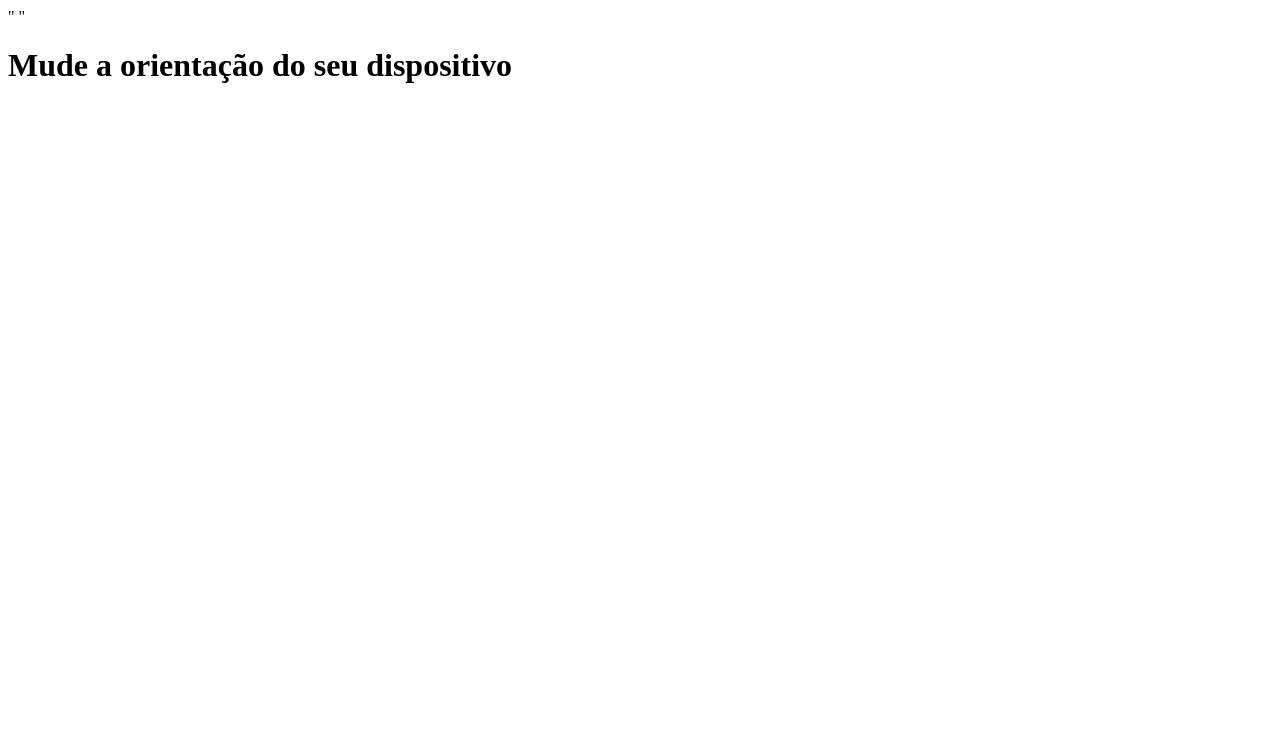
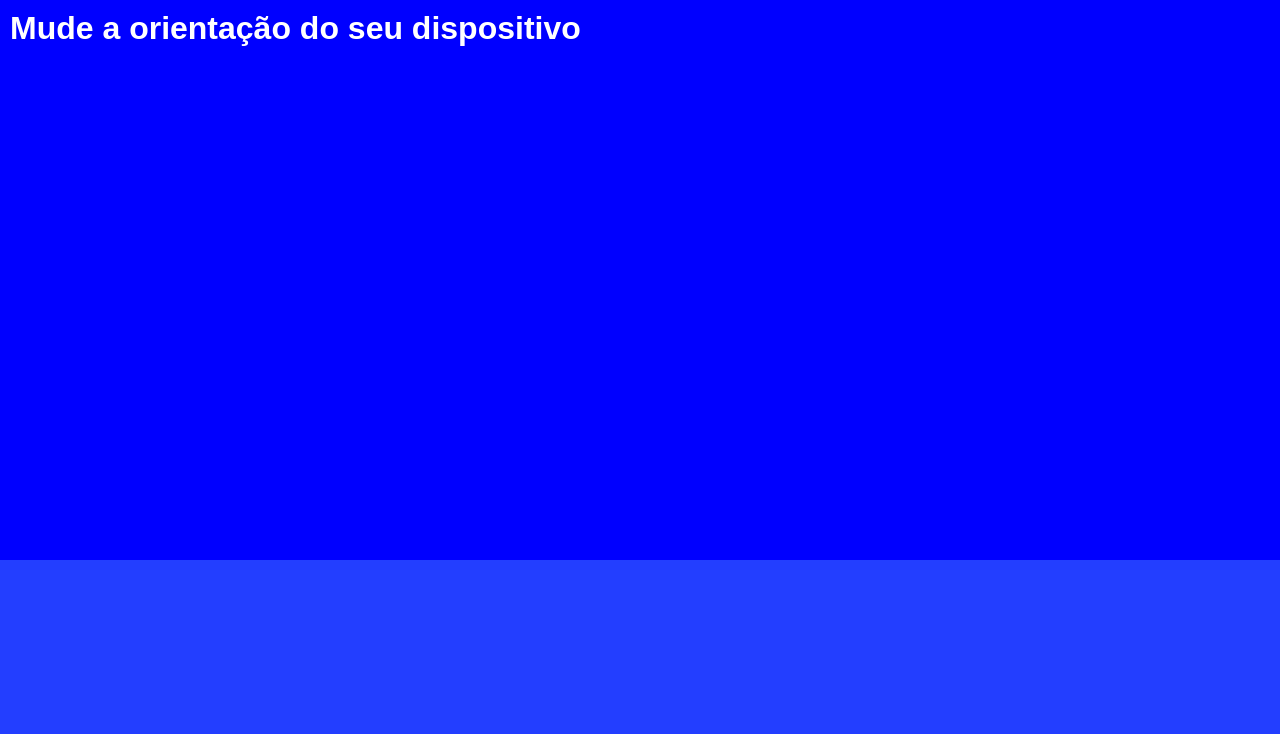
Before and after one commit to michelle-lopes/Html-Css, a plain HTML site: page Exercicio/exercicio014/mk002/index.html in a window 1280 px wide. Shown: the top 734 px of the page. Drawn offline with Linux system fonts and the light colour scheme.

Commit message:
exercicicio media

```diff
--- a/Exercicio/exercicio014/mk002/estilos/paisagem.css
+++ b/Exercicio/exercicio014/mk002/estilos/paisagem.css
@@ -1,3 +1,8 @@
 @charset "UTF-8";
 
 /* MODO PAISAGEM */
+
+body{
+    background-image: url(../imagens/cev-landscape.jpg);
+    background-position: left bottom;
+}
--- a/Exercicio/exercicio014/mk002/estilos/retrato.css
+++ b/Exercicio/exercicio014/mk002/estilos/retrato.css
@@ -1,3 +1,8 @@
 @charset "UTF-8";
 
-/* mODO DEITADO */
+/* mODO em pe */
+
+body{
+background-image: url(../imagens/cev-portrait.jpg);
+background-position: center bottom;
+}
--- a/Exercicio/exercicio014/mk002/estilos/style.css
+++ b/Exercicio/exercicio014/mk002/estilos/style.css
@@ -1,3 +1,23 @@
 @charset "UTF-8";
 
-/* Modo de tela */
+/* Configuração geral */
+
+*{
+    margin: 0px;
+    padding: 0px;
+    font-family: Arial, Helvetica, sans-serif
+}
+
+html, body{
+width: 100vw;
+height: 100vw;
+background-color: blue;
+background-size: contain;
+background-repeat: no-repeat;
+}
+
+h1{
+    color: white;
+    text-shadow: 2px 2px 0px rgba(0, 0, 255, 0.416);
+    padding: 10px;
+}
--- a/Exercicio/exercicio014/mk002/index.html
+++ b/Exercicio/exercicio014/mk002/index.html
@@ -4,12 +4,14 @@
     <meta charset="UTF-8">
     <meta http-equiv="X-UA-Compatible" content="IE=edge">
     <meta name="viewport" content="width=device-width, initial-scale=1.0">
-    <title>Media Query</title>"
-    <link rel="stylesheet" href="estilos/style.css" media="ali">
-    <link rel="stylesheet" href="estilos/retrato.css" media="screen and (orientation: portrait")>"
+    <title>Media Query</title>
+    <link rel="stylesheet" href="estilos/style.css" media="all">
+    <link rel="stylesheet" href="estilos/retrato.css" media="screen and (orientation: portrait)">
     <link rel="stylesheet" href="estilos/paisagem.css" media="screen and (orientation: landscape)">
 </head>
+
 <body>
     <h1>Mude a orientação do seu dispositivo</h1>
+
 </body>
 </html>
```
